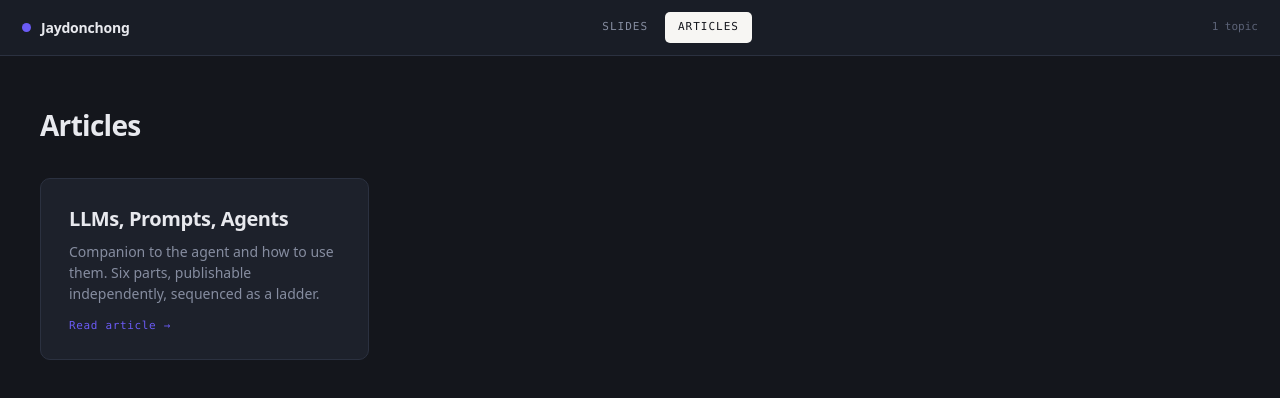
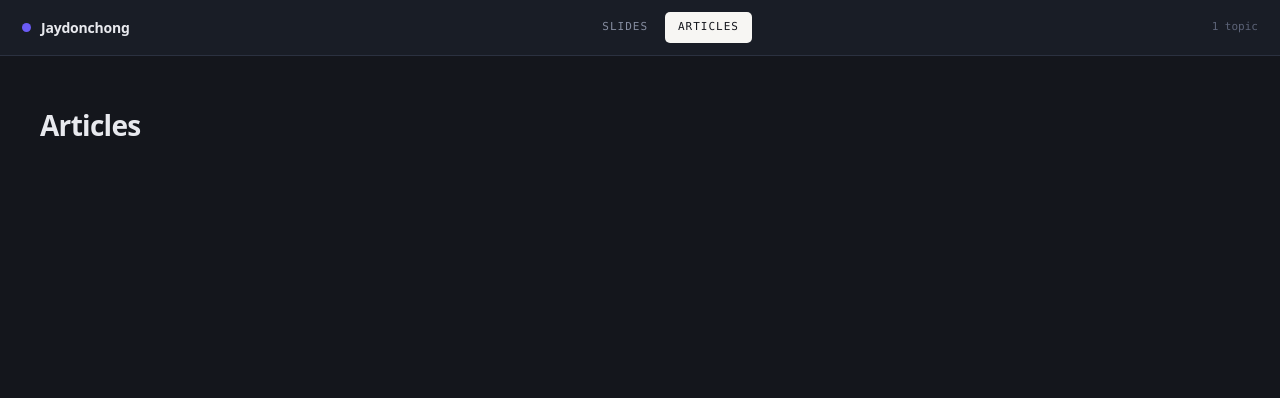
Before and after one commit to Jaydonchong/blog, a React (Vite) app: page /#/articles in a window 1280 px wide. Shown: the top 398 px of the page. Built offline with nearby package versions, Linux system fonts and the light colour scheme.

Commit message:
Hide LLM article from index

```diff
--- a/src/shared/components/ArticleIndex.jsx
+++ b/src/shared/components/ArticleIndex.jsx
@@ -1,12 +1,6 @@
 import { Link } from 'react-router-dom'
 
-const ARTICLES = [
-  {
-    slug: 'llms-prompts-agents',
-    title: 'LLMs, Prompts, Agents',
-    description: 'Companion to the agent and how to use them. Six parts, publishable independently, sequenced as a ladder.',
-  },
-]
+const ARTICLES = []
 
 export default function ArticleIndex() {
   return (
```
